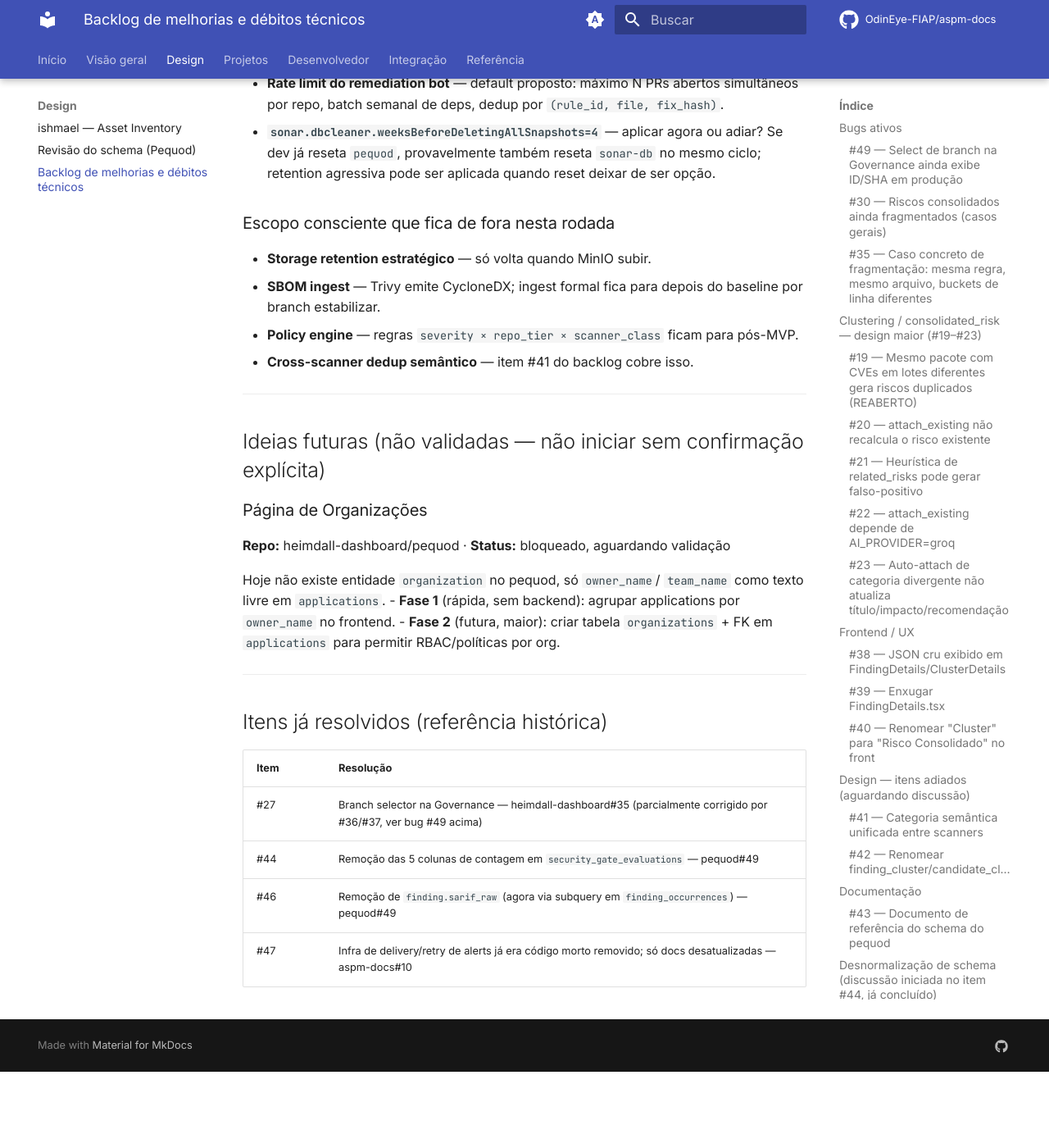
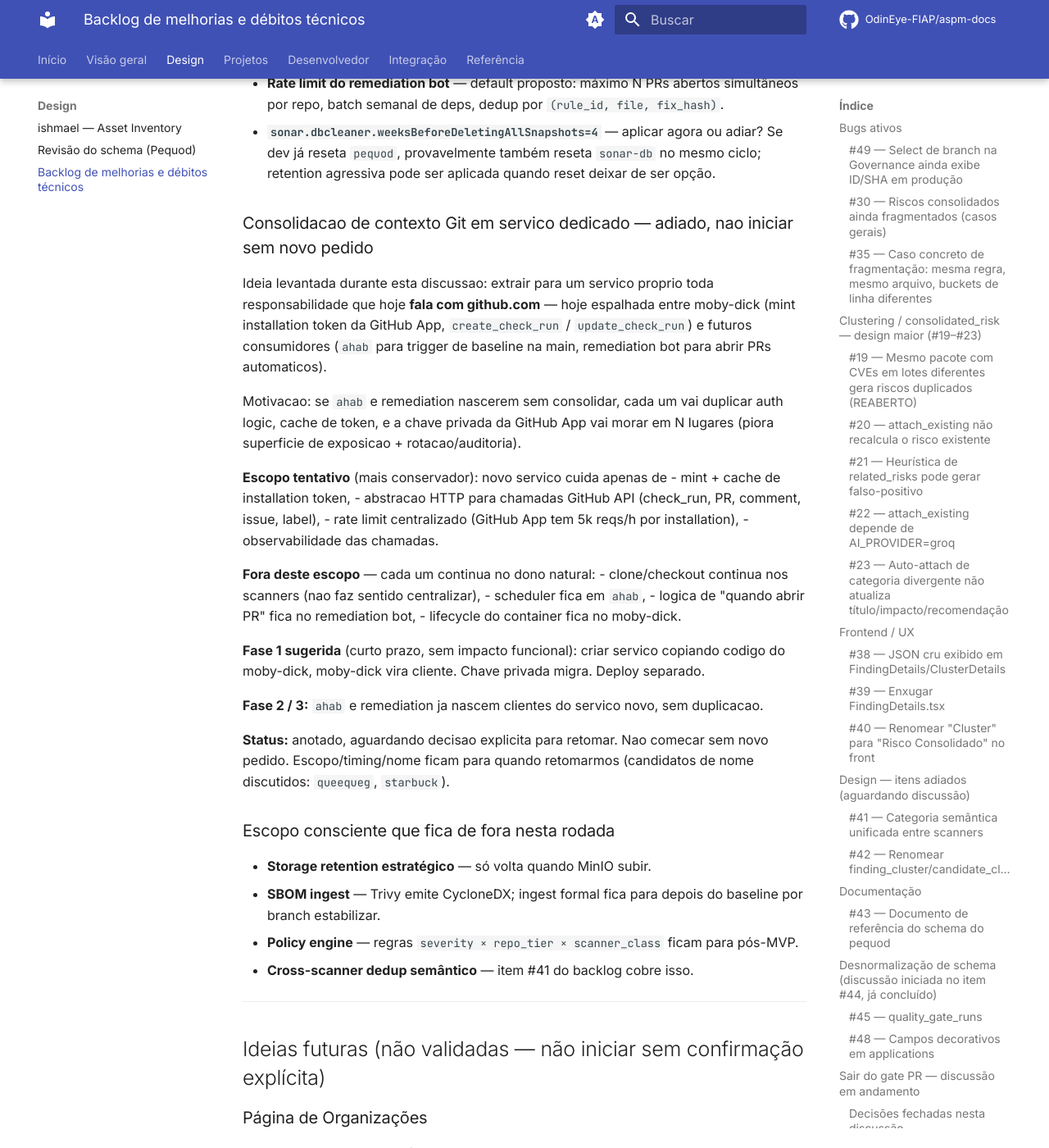
Before and after one commit to OdinEye-FIAP/aspm-docs, an MkDocs documentation site: the page built from docs/design/backlog.md, in a window 1280 px wide and 1400 px high, scrolled down 6621 px. Shown: the whole window at 82% size. Built offline with MkDocs 1.6.1 and Material for MkDocs 9.7.7, drawn with Linux system fonts in a browser that asks for light colours; comment, search, counter and statistics services are not loaded; before the commit the page ends 7928 px from its top, so only the background shows below that.

Commit message:
docs: registrar consolidacao de contexto Git em servico dedicado como adiado
Extensao do bloco 'Sair do gate PR' no backlog: nova subsecao registrando
proposta de extrair para servico proprio toda logica que fala com github.com
(mint token GitHub App, GitHub API abstraction), hoje concentrada no moby-dick
e potencialmente duplicada quando ahab e remediation bot nascerem.

Motivacao: consolidar antes evita duplicacao de auth logic e distribuicao da
chave privada da GitHub App entre multiplos servicos.

Escopo tentativo bounded (so auth + GitHub API abstraction — nao vira God
service com scheduler/remediation dentro). Nome candidato: queequeg ou starbuck.

Status: adiado, nao iniciar sem novo pedido.

```diff
--- a/docs/design/backlog.md
+++ b/docs/design/backlog.md
@@ -256,6 +256,42 @@ remover até haver caso de uso real.
   `sonar-db` no mesmo ciclo; retention agressiva pode ser aplicada quando
   reset deixar de ser opção.
 
+### Consolidacao de contexto Git em servico dedicado — adiado, nao iniciar sem novo pedido
+
+Ideia levantada durante esta discussao: extrair para um servico proprio toda
+responsabilidade que hoje **fala com github.com** — hoje espalhada entre
+moby-dick (mint installation token da GitHub App, `create_check_run` /
+`update_check_run`) e futuros consumidores (`ahab` para trigger de baseline
+na main, remediation bot para abrir PRs automaticos).
+
+Motivacao: se `ahab` e remediation nascerem sem consolidar, cada um vai
+duplicar auth logic, cache de token, e a chave privada da GitHub App vai
+morar em N lugares (piora superficie de exposicao + rotacao/auditoria).
+
+**Escopo tentativo** (mais conservador): novo servico cuida apenas de
+    - mint + cache de installation token,
+    - abstracao HTTP para chamadas GitHub API (check_run, PR, comment, issue,
+      label),
+    - rate limit centralizado (GitHub App tem 5k reqs/h por installation),
+    - observabilidade das chamadas.
+
+**Fora deste escopo** — cada um continua no dono natural:
+    - clone/checkout continua nos scanners (nao faz sentido centralizar),
+    - scheduler fica em `ahab`,
+    - logica de "quando abrir PR" fica no remediation bot,
+    - lifecycle do container fica no moby-dick.
+
+**Fase 1 sugerida** (curto prazo, sem impacto funcional): criar servico
+copiando codigo do moby-dick, moby-dick vira cliente. Chave privada
+migra. Deploy separado.
+
+**Fase 2 / 3:** `ahab` e remediation ja nascem clientes do servico novo,
+sem duplicacao.
+
+**Status:** anotado, aguardando decisao explicita para retomar. Nao
+comecar sem novo pedido. Escopo/timing/nome ficam para quando retomarmos
+(candidatos de nome discutidos: `queequeg`, `starbuck`).
+
 ### Escopo consciente que fica de fora nesta rodada
 
 - **Storage retention estratégico** — só volta quando MinIO subir.
```
